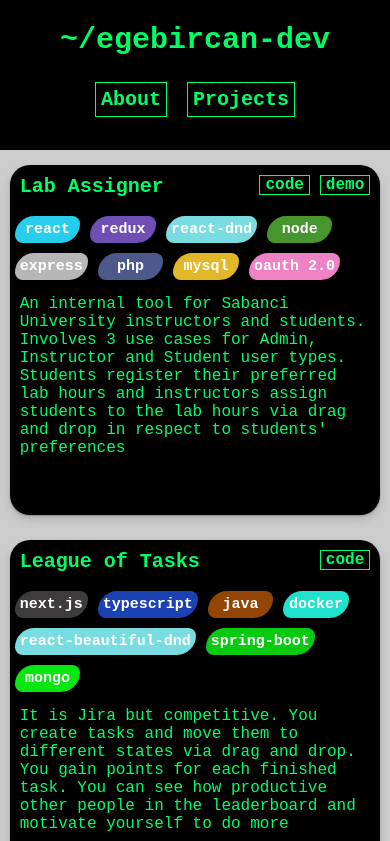
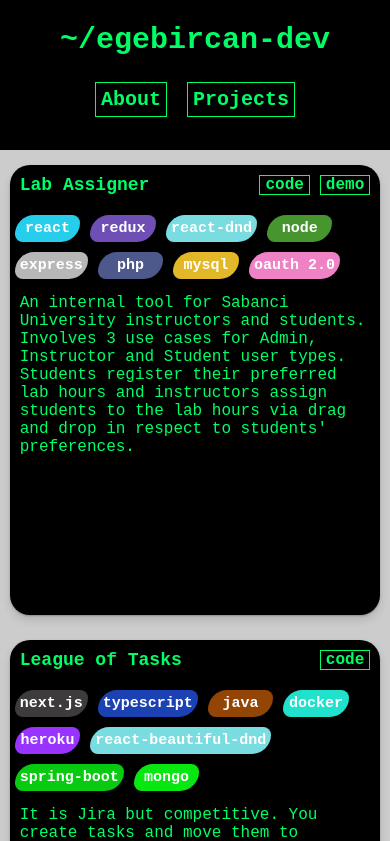
Before and after one commit to egebircan/my-portfolio, a Next.js app: page /projects in a window 390 px wide. Shown: the top 841 px of the page. Built offline with nearby package versions, Linux system fonts and the light colour scheme.

Commit message:
responsive design optimization & content polish

```diff
--- a/components/Project/index.module.css
+++ b/components/Project/index.module.css
@@ -8,6 +8,12 @@
   }
 }
 
+@media (max-width: 568px) {
+  .info {
+    height: 10%;
+  }
+}
+
 .title {
   float: left;
   margin-left: 10px;
@@ -15,6 +21,17 @@
   font-size: 20px;
   font-weight: bold;
   color: #00ff66;
+}
+
+@media (max-width: 568px) {
+  .title {
+    float: left;
+    margin-left: 10px;
+    margin-top: 10px;
+    font-size: 18px;
+    font-weight: bold;
+    color: #00ff66;
+  }
 }
 
 .btn {
@@ -47,6 +64,15 @@
   }
 }
 
+@media (max-width: 568px) {
+  .techstack {
+    display: flex;
+    flex-wrap: wrap;
+    min-height: 8%;
+    height: auto;
+  }
+}
+
 .techstack > div {
   flex: 0 1 auto;
   font-size: 15px;
--- a/components/Project/project.js
+++ b/components/Project/project.js
@@ -57,7 +57,14 @@ const ProjectDiv = styled.div`
 
   @media (max-width: 1333px) {
     width: 100%;
-    height: 350px;
+    height: 375px;
+    margin: 0px;
+    margin-bottom: 25px;
+  }
+
+  @media (max-width: 568px) {
+    width: 100%;
+    height: 450px;
     margin: 0px;
     margin-bottom: 25px;
   }
--- a/components/Tag/tag.js
+++ b/components/Tag/tag.js
@@ -22,7 +22,8 @@ const tagColors = {
   "docker": "#1FE1CC",
   "vercel": "#3E3B3D",
   "netlify": "#1B81BC",
-  "twitter-api": "#00ACF2"
+  "twitter-api": "#00ACF2",
+  "heroku": "#9933ff"
 }
 
 export default function Tag({ name }) {
--- a/content/content.json
+++ b/content/content.json
@@ -2,33 +2,33 @@
   "projects": [
     {
       "name": "Lab Assigner",
-      "description": "An internal tool for Sabanci University instructors and students. Involves 3 use cases for Admin, Instructor and Student user types. Students register their preferred lab hours and instructors assign students to the lab hours via drag and drop in respect to students' preferences",
+      "description": "An internal tool for Sabanci University instructors and students. Involves 3 use cases for Admin, Instructor and Student user types. Students register their preferred lab hours and instructors assign students to the lab hours via drag and drop in respect to students' preferences.",
       "demoLink": "https://www.youtube.com/watch?v=LSYeQ7ejwik",
       "codeLink": "https://github.com/Quadruple/InteractiveAssignmentTool",
       "techStack": ["react", "redux", "react-dnd", "node", "express", "php", "mysql", "oauth 2.0"]
     },
     {
       "name": "League of Tasks",
-      "description": "It is Jira but competitive. You create tasks and move them to different states via drag and drop. You gain points for each finished task. You can see how productive other people in the leaderboard and motivate yourself to do more",
+      "description": "It is Jira but competitive. You create tasks and move them to different states by dragging. You gain points for each finished task. You can see how productive other people in the leaderboard and motivate yourself to do more. (will be live soon)",
       "codeLink": "https://github.com/egebircan/JiraUniversal",
-      "techStack": ["next.js", "typescript", "java", "docker", "react-beautiful-dnd", "spring-boot", "mongo"]
+      "techStack": ["next.js", "typescript", "java", "docker", "heroku", "react-beautiful-dnd", "spring-boot", "mongo"]
     },
     {
       "name": "egebircan.com",
-      "description": "My portfolio website. I wanted to gather all my work, personal info and contact info together in one place. I ended up learning a lot about css, responsive design and mobile first approach",
+      "description": "My portfolio website. I wanted to gather all my work, personal info and contact info together in one place. I ended up learning a lot about css, responsive design and mobile first approach.",
       "codeLink": "https://github.com/egebircan/my-portfolio",
       "techStack": ["next.js", "vercel"]
     },
     {
       "name": "CLI Twitter",
-      "description": "A command line tool that lets you tweet without any time spent reading other people's tweets. I think the little 5 min twitter breaks really adds up and I wanted to reduce the damage. I was going to experiment with webdrivers anyway so this whole thing may be considered as an excuse",
+      "description": "A command line tool that lets you tweet without any time spent reading other people's tweets. I think the little 5 minute twitter breaks really adds up and I wanted to reduce the damage. I was going to experiment with webdrivers anyway so this whole thing may be considered as an excuse.",
       "codeLink": "https://github.com/egebircan/Commandline-Twitter",
       "demoLink": "https://www.youtube.com/watch?v=fP9E08KOlDI",
       "techStack": ["javascript", "selenium", "webdrivers"]
     },
     {
       "name": "Delete Twitter Likes",
-      "description": "A simple script to delete all of your twitter likes at once. Uses Twitter API under the hood so a Twitter developer account is a requirement to use it",
+      "description": "A simple script to delete all of your twitter likes at once. Uses Twitter API under the hood so a Twitter developer account is a requirement to use it.",
       "codeLink": "https://github.com/egebircan/BulkDeleteTwLikes",
       "techStack": ["javascript", "twitter-api"]
     }
--- a/pages/styles.css
+++ b/pages/styles.css
@@ -13,6 +13,7 @@ body {
   display: block;
   margin-left: auto;
   margin-right: auto;
+  padding-top: 5px;
 }
 
 .banner-load {
@@ -22,6 +23,7 @@ body {
   display: block;
   margin-left: auto;
   margin-right: auto;
+  padding-top: 5px;
 
   -webkit-transition: opacity 3s ease-in;
   -moz-transition: opacity 3s ease-in;
@@ -37,6 +39,7 @@ body {
   display: block;
   margin-left: auto;
   margin-right: auto;
+  padding-top: 5px;
 }
 
 .terminal p {
@@ -74,6 +77,16 @@ body {
 
   .loadedTerminal {
     padding-bottom: 5px;
+  }
+}
+
+@media (max-width: 568px) {
+  .terminal p {
+    font-size: 9px;
+  }
+
+  .loadedTerminal p {
+    font-size: 9px;
   }
 }
 
```
Also changed, not shown: pages/index.js (+8 -8 lines), public/banner.png (deleted), public/banner2.png (added).
